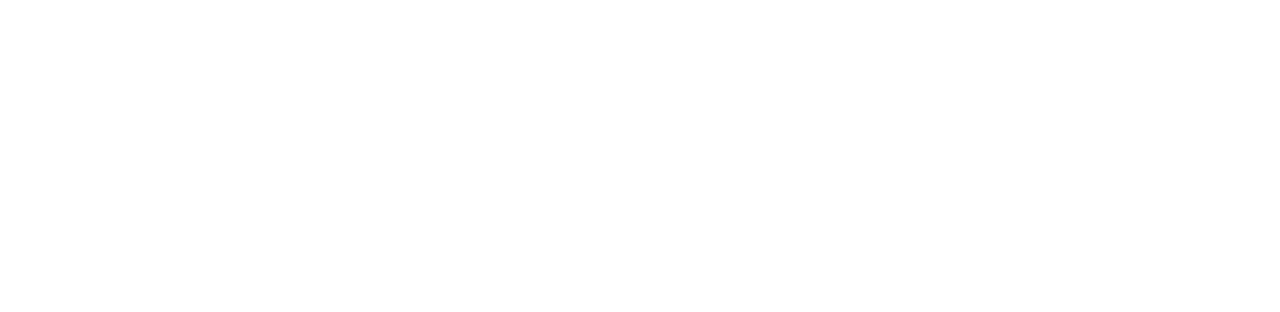
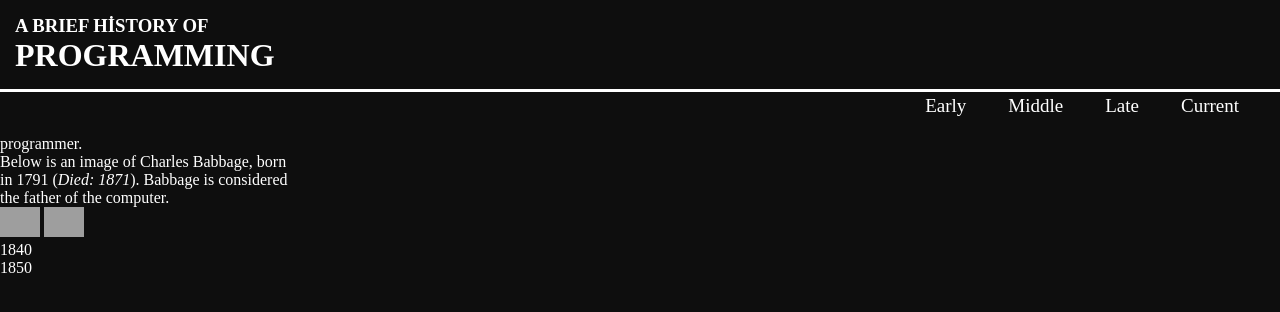
Before and after one commit to ihlasMert/semantic-page-codecademy, a plain HTML site: page index.html in a window 1280 px wide. Drawn offline with Linux system fonts and the light colour scheme; grey boxes are pictures that could not be loaded.

Commit message:
added nav bar

```diff
--- a/index.html
+++ b/index.html
@@ -1,16 +1,63 @@
 <!DOCTYPE html>
 <html lang="en">
-<head>
-    <link rel="stylesheet" href="./styles.css">
-    <meta charset="UTF-8">
-    <meta http-equiv="X-UA-Compatible" content="IE=edge">
-    <meta name="viewport" content="width=device-width, initial-scale=1.0">
+  <head>
+    <link rel="stylesheet" href="./styles.css" />
+    <meta charset="UTF-8" />
+    <meta http-equiv="X-UA-Compatible" content="IE=edge" />
+    <meta name="viewport" content="width=device-width, initial-scale=1.0" />
     <title>Document</title>
-</head>
-<body>
+  </head>
+  <body>
     <header>
-
+      <h3>A BRIEF HİSTORY OF</h3>
+      <h1>PROGRAMMING</h1>
     </header>
 
-</body>
+    <nav>
+      <ul role="presentation">
+        <li><a href="#early">Early</a></li>
+        <li><a href="#middle">Middle</a></li>
+        <li><a href="#late">Late</a></li>
+        <li><a href="#current">Current</a></li>
+      </ul>
+    </nav>
+    <div id="early" class="container">
+      <span class="aside" role="note"
+        >Ada Lovelace is the favorite programmer of the author of this web
+        page!</span
+      >
+
+      <h2>Early</h2>
+      <h4>Pre-1900</h4>
+      <div class="p-container" role="presentation">
+        <p>
+          Below is an image of Ada Lovelace, born in 1815 (<em>Died: 1852</em>).
+          She worked with Charles Babbage and is known as the first programmer.
+        </p>
+        <p>
+          Below is an image of Charles Babbage, born in 1791 (<em>Died: 1871</em
+          >). Babbage is considered the father of the computer.
+        </p>
+      </div>
+
+      <img
+        src="
+      https://content.codecademy.com/courses/freelance-1/unit-4/img-lovelace.jpg"
+        alt="Ada Lovelace"
+      />
+      <img
+        src="https://content.codecademy.com/courses/freelance-1/unit-4/img-babbage.jpg"
+        alt="Charles Babbage"
+      />
+
+      <div class="timeline" role="presentation">
+        <div class="date-square" role="presentation">
+          <p aria-label="Date of Lovelace photo">1840</p>
+        </div>
+        <div class="date-square" role="presentation">
+          <p aria-label="Date of Babbage photo">1850</p>
+        </div>
+      </div>
+    </div>
+  </body>
 </html>
--- a/styles.css
+++ b/styles.css
@@ -0,0 +1,58 @@
+* {
+  padding: 0;
+  margin: 0;
+
+  color: white;
+  list-style-type: none;
+}
+body {
+  background-color: #0e0e0e;
+}
+header {
+  background-color: #0e0e0e;
+  color: white;
+  padding: 15px;
+  position: fixed;
+  width: 100%;
+  display: flex;
+  justify-content: space-between;
+  flex-direction: column;
+  border-bottom: 14px solid white;
+}
+
+/* nav */
+nav {
+  text-align: right;
+  margin-top: 5px;
+  position: fixed;
+  top: 87px;
+  width: 100%;
+  z-index: 2;
+  color: white;
+  background-color: #0e0e0e;
+}
+nav > ul {
+  display: flex;
+  justify-content: end;
+  flex-wrap: wrap;
+  margin-right: 20px;
+  color: wheat;
+}
+
+nav > ul > li > a {
+  padding: 1px;
+  margin: 20px;
+  text-align: center;
+  display: block;
+  text-decoration: none;
+  font-size: 19px;
+  margin-top: 2px;
+}
+.container {
+  width: 300px;
+  height: 200px;
+}
+.container img {
+  height: 30px;
+  width: 40px;
+}
```
